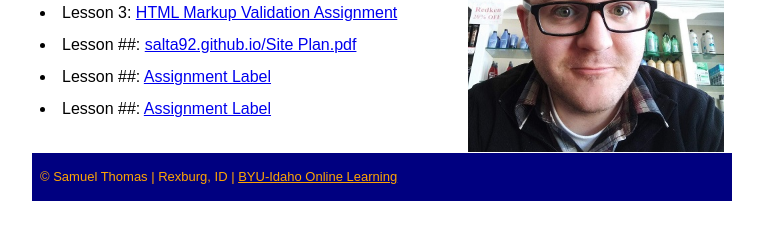
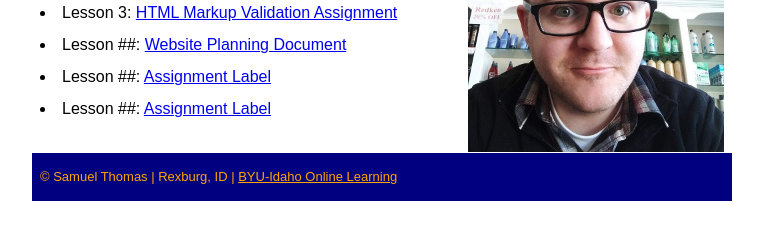
Before and after one commit to salta92/salta92.github.io, a plain HTML site: page assignments/lesson-1/index.html in a window 1280 px wide. Shown: the part 132-372 px from the top of the page, without its empty margins (258-1021 px from the left). Drawn offline with Linux system fonts and the light colour scheme.

Commit message:
Added Site Plan to Main Page

```diff
--- a/assignments/lesson-1/index.html
+++ b/assignments/lesson-1/index.html
@@ -15,7 +15,7 @@
     <main>
         <h2>CIT 230 - Assignment Portal</h2>
         <li>Lesson 3: <a href="salta92.github.io/assignments/lesson-3/fixedhtml.html">HTML Markup Validation Assignment</a></li>
-        <li>Lesson ##: <a href="#">salta92.github.io/Site Plan.pdf</a></li>
+        <li>Lesson ##: <a href="salta92.github.io/siteplan.pdf">Website Planning Document</a></li>
         <li>Lesson ##: <a href="#">Assignment Label</a></li>
         <li>Lesson ##: <a href="#">Assignment Label</a></li>
     </main>
```
